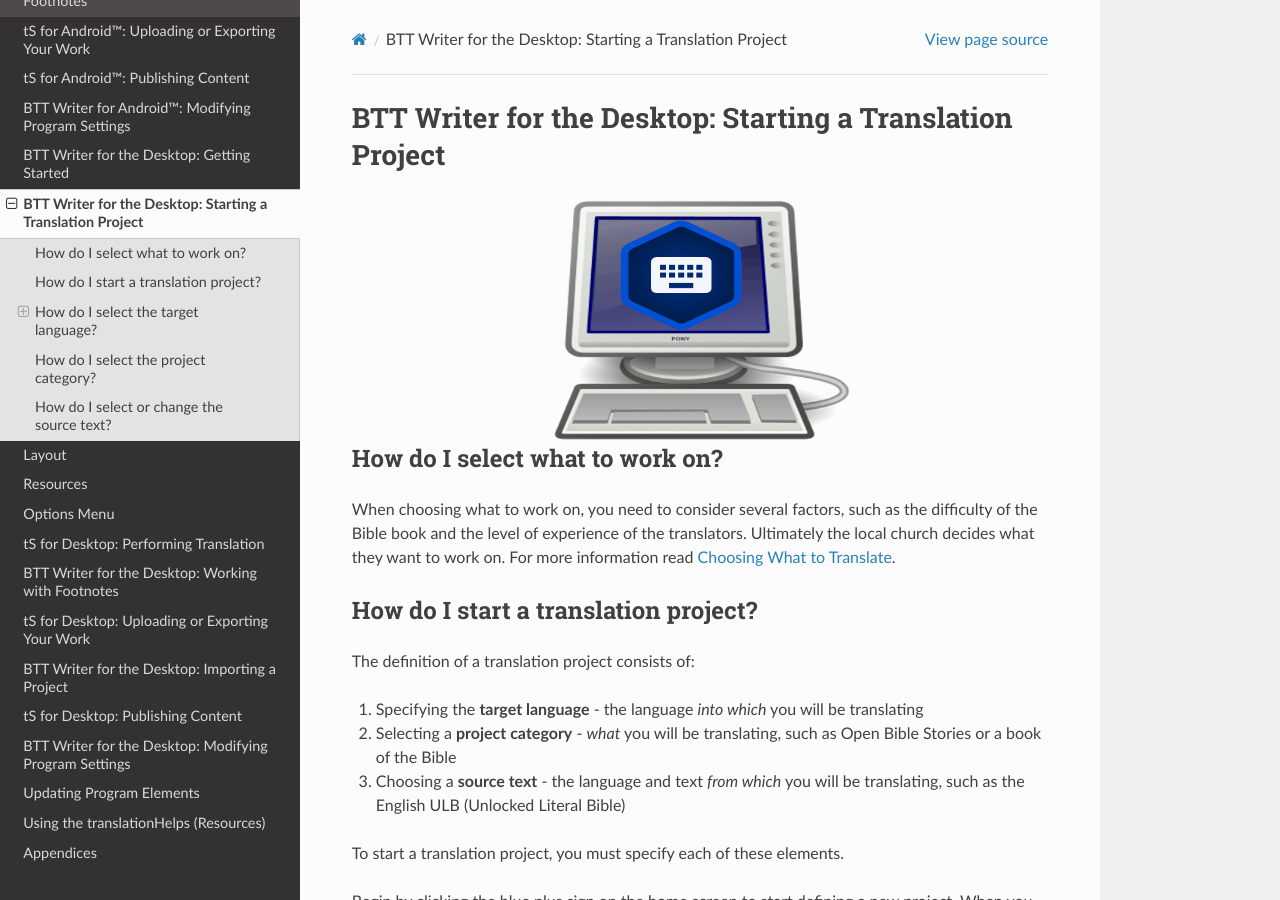
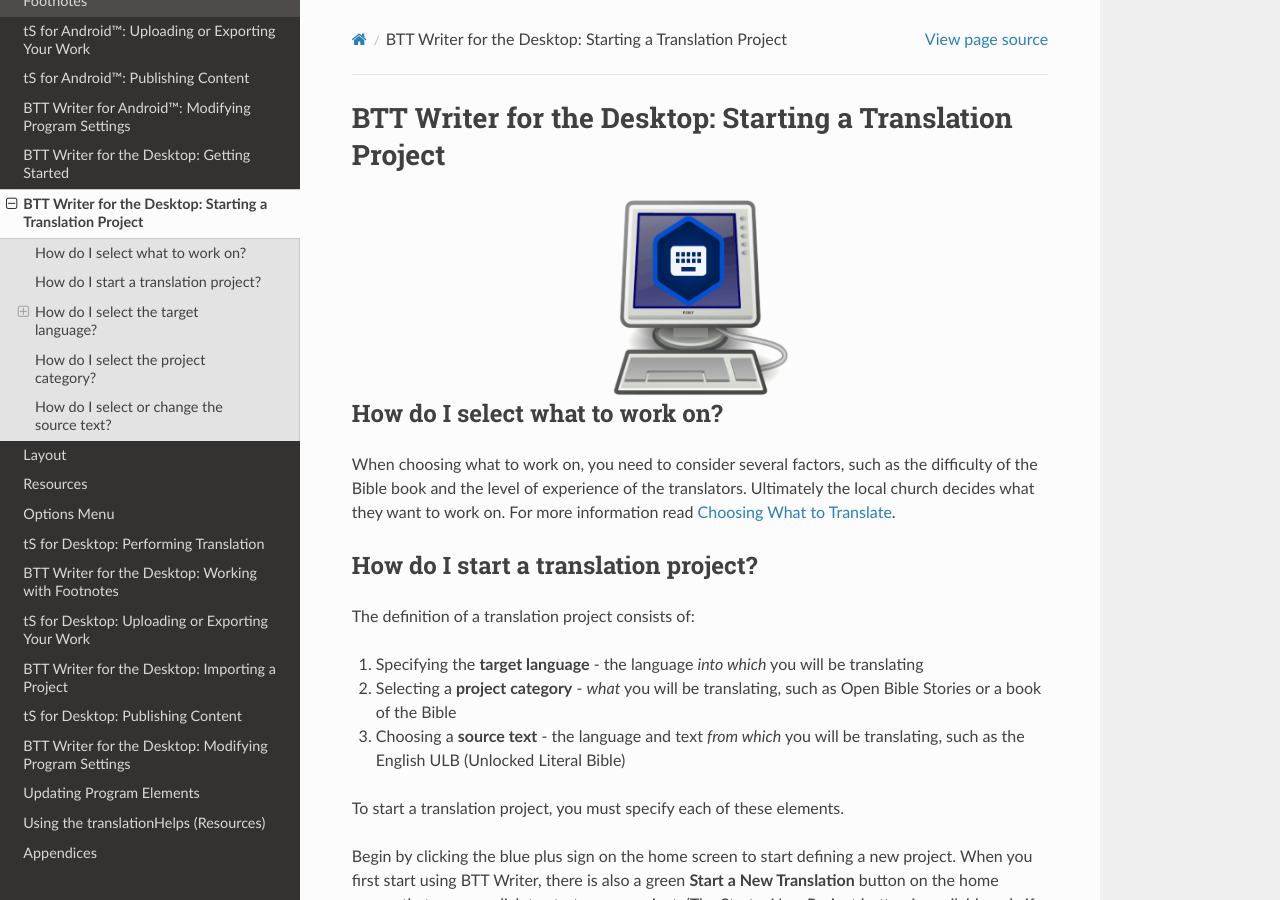
Before and after one commit to mondele/btt-writer-docs, a Sphinx documentation site: the page built from docs/dStart.rst, in a window 1280 px wide and 900 px high. Built offline with Sphinx 7.4.7 and the Read the Docs theme 2.0.0, drawn with Linux system fonts in a browser that asks for light colours; pages that are not in the unit, such as notebooks, are missing from menus.

Commit message:
Update dStart.rst

```diff
--- a/docs/dStart.rst
+++ b/docs/dStart.rst
@@ -3,9 +3,9 @@
 
 
 .. image:: ../images/BTTwriterDesktop.gif
-    :width: 305px
+    :width: 180px
     :align: center
-    :height: 245px
+    :height: 200px
     :alt: BTT Writer for the Desktop
 
 How do I select what to work on?
```
